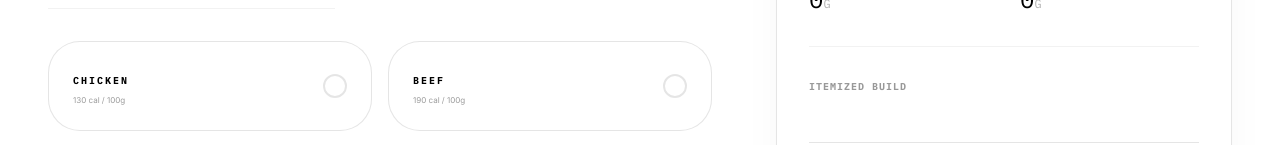
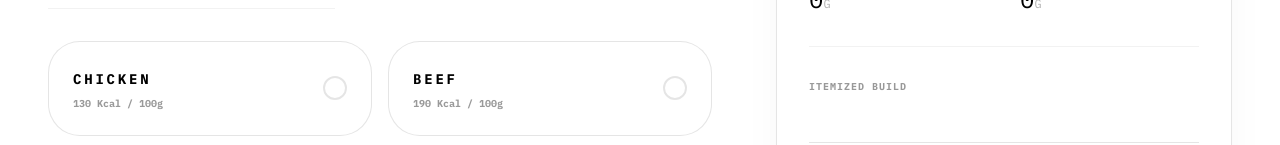
Before and after one commit to gitcipi/BYTELAB, a React (Vite) app: page /lab in a window 1280 px wide. Shown: the part 655-800 px from the top of the page. Built offline with nearby package versions, Linux system fonts and the light colour scheme.

Commit message:
design: increase product text sizes and update calorie labels to Kcal

```diff
--- a/src/pages/Lab.tsx
+++ b/src/pages/Lab.tsx
@@ -397,9 +397,9 @@ const ByteLab = ({ currency: initialCurrency }: { currency: string }) => {
                             }
                           }}
                         >
-                          <div className="space-y-1">
-                            <span className="text-[10px] font-mono font-bold uppercase tracking-[0.2em]">{item.name}</span>
-                            {!isGhost && <p className="text-[8px] opacity-40 text-black">{item.cal} cal / 100g</p>}
+                          <div className="space-y-1.5">
+                            <span className="text-[12px] md:text-sm font-mono font-bold uppercase tracking-[0.2em]">{item.name}</span>
+                            {!isGhost && <p className="text-[10px] opacity-40 text-black font-mono font-bold">{item.cal} Kcal / 100g</p>}
                           </div>
                           <div className="flex items-center gap-4">
                             {isSelected && !isGhost && (
```
